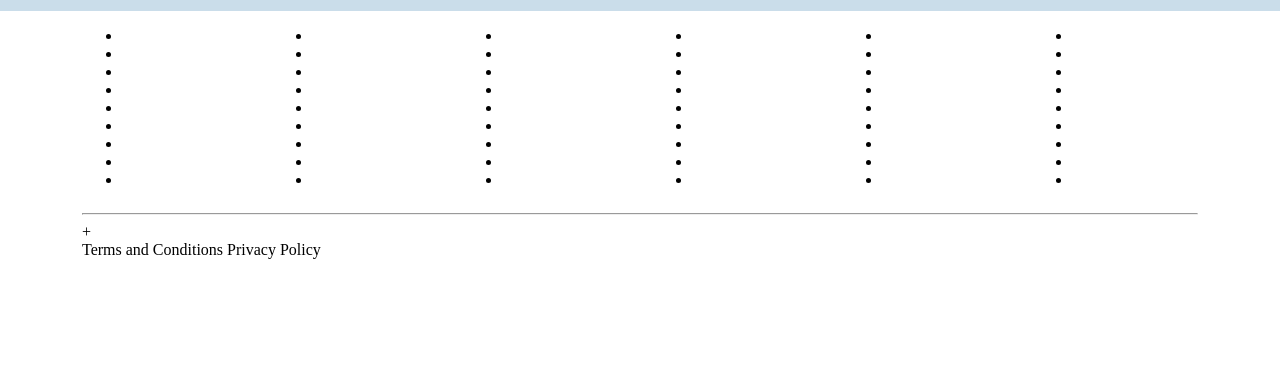
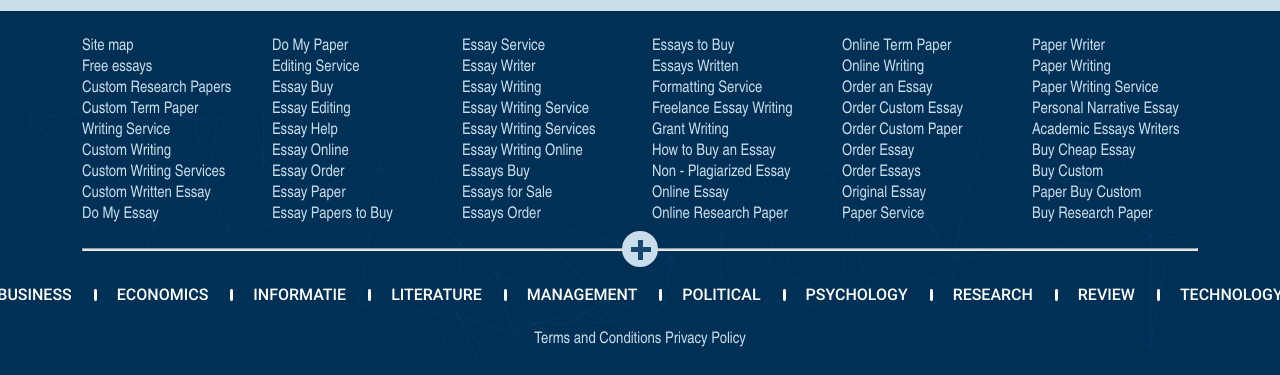
Before and after one commit to Raal93/BestWritings, a plain HTML site: page index.html in a window 1280 px wide. Shown: the part 3135-3510 px from the top of the page. Before the commit the page ends 3394 px from the top, so only its background shows below. Drawn offline with Linux system fonts and the light colour scheme.

Commit message:
finished footer. Desktop >1400px is ready now

```diff
--- a/index.html
+++ b/index.html
@@ -406,95 +406,110 @@
     <footer>
       <div class="container-fluid">
         <div class="container">
-          <div class="row">
-            <div class="col-2 lists">
+          <div class="row lists">
+            <div class="col-2">
               <ul>
-                <li><a href="#"></a></li>
-                <li><a href="#"></a></li>
-                <li><a href="#"></a></li>
-                <li><a href="#"></a></li>
-                <li><a href="#"></a></li>
-                <li><a href="#"></a></li>
-                <li><a href="#"></a></li>
-                <li><a href="#"></a></li>
-                <li><a href="#"></a></li>
+                <li><a href="#">Site map</a></li>
+                <li><a href="#">Free essays</a></li>
+                <li><a href="#">Custom Research Papers</a></li>
+                <li><a href="#">Custom Term Paper</a></li>
+                <li><a href="#">Writing Service</a></li>
+                <li><a href="#">Custom Writing</a></li>
+                <li><a href="#">Custom Writing Services</a></li>
+                <li><a href="#">Custom Written Essay</a></li>
+                <li><a href="#">Do My Essay</a></li>
               </ul>
             </div>
             <div class="col-2">
               <ul>
-                <li><a href="#"></a></li>
-                <li><a href="#"></a></li>
-                <li><a href="#"></a></li>
-                <li><a href="#"></a></li>
-                <li><a href="#"></a></li>
-                <li><a href="#"></a></li>
-                <li><a href="#"></a></li>
-                <li><a href="#"></a></li>
-                <li><a href="#"></a></li>
+                <li><a href="#">Do My Paper</a></li>
+                <li><a href="#">Editing Service</a></li>
+                <li><a href="#">Essay Buy</a></li>
+                <li><a href="#">Essay Editing</a></li>
+                <li><a href="#">Essay Help</a></li>
+                <li><a href="#">Essay Online</a></li>
+                <li><a href="#">Essay Order</a></li>
+                <li><a href="#">Essay Paper</a></li>
+                <li><a href="#">Essay Papers to Buy</a></li>
               </ul>
             </div>
             <div class="col-2">
               <ul>
-                <li><a href="#"></a></li>
-                <li><a href="#"></a></li>
-                <li><a href="#"></a></li>
-                <li><a href="#"></a></li>
-                <li><a href="#"></a></li>
-                <li><a href="#"></a></li>
-                <li><a href="#"></a></li>
-                <li><a href="#"></a></li>
-                <li><a href="#"></a></li>
+                <li><a href="#">Essay Service</a></li>
+                <li><a href="#">Essay Writer</a></li>
+                <li><a href="#">Essay Writing</a></li>
+                <li><a href="#">Essay Writing Service</a></li>
+                <li><a href="#">Essay Writing Services</a></li>
+                <li><a href="#">Essay Writing Online</a></li>
+                <li><a href="#">Essays Buy</a></li>
+                <li><a href="#">Essays for Sale</a></li>
+                <li><a href="#">Essays Order</a></li>
               </ul>
             </div>
             <div class="col-2">
               <ul>
-                <li><a href="#"></a></li>
-                <li><a href="#"></a></li>
-                <li><a href="#"></a></li>
-                <li><a href="#"></a></li>
-                <li><a href="#"></a></li>
-                <li><a href="#"></a></li>
-                <li><a href="#"></a></li>
-                <li><a href="#"></a></li>
-                <li><a href="#"></a></li>
+                <li><a href="#">Essays to Buy</a></li>
+                <li><a href="#">Essays Written</a></li>
+                <li><a href="#">Formatting Service</a></li>
+                <li><a href="#">Freelance Essay Writing</a></li>
+                <li><a href="#">Grant Writing</a></li>
+                <li><a href="#">How to Buy an Essay</a></li>
+                <li><a href="#">Non - Plagiarized Essay</a></li>
+                <li><a href="#">Online Essay</a></li>
+                <li><a href="#">Online Research Paper</a></li>
               </ul>
             </div>
             <div class="col-2">
               <ul>
-                <li><a href="#"></a></li>
-                <li><a href="#"></a></li>
-                <li><a href="#"></a></li>
-                <li><a href="#"></a></li>
-                <li><a href="#"></a></li>
-                <li><a href="#"></a></li>
-                <li><a href="#"></a></li>
-                <li><a href="#"></a></li>
-                <li><a href="#"></a></li>
+                <li><a href="#">Online Term Paper</a></li>
+                <li><a href="#">Online Writing</a></li>
+                <li><a href="#">Order an Essay</a></li>
+                <li><a href="#">Order Custom Essay</a></li>
+                <li><a href="#">Order Custom Paper</a></li>
+                <li><a href="#">Order Essay</a></li>
+                <li><a href="#">Order Essays</a></li>
+                <li><a href="#">Original Essay</a></li>
+                <li><a href="#">Paper Service</a></li>
               </ul>
             </div>
             <div class="col-2">
               <ul>
-                <li><a href="#"></a></li>
-                <li><a href="#"></a></li>
-                <li><a href="#"></a></li>
-                <li><a href="#"></a></li>
-                <li><a href="#"></a></li>
-                <li><a href="#"></a></li>
-                <li><a href="#"></a></li>
-                <li><a href="#"></a></li>
-                <li><a href="#"></a></li>
+                <li><a href="#">Paper Writer</a></li>
+                <li><a href="#">Paper Writing</a></li>
+                <li><a href="#">Paper Writing Service</a></li>
+                <li><a href="#">Personal Narrative Essay</a></li>
+                <li><a href="#">Academic Essays Writers</a></li>
+                <li><a href="#">Buy Cheap Essay</a></li>
+                <li><a href="#">Buy Custom</a></li>
+                <li><a href="#">Paper Buy Custom</a></li>
+                <li><a href="#">Buy Research Paper</a></li>
               </ul>
             </div>
           </div>
           <div class="row">
-            <div class="col-12 lane">
+            <div class="col-12 line">
               <hr />
-              <div class="plus">+</div>
+              <div class="plus">
+                <img src="./images/Rectangle 15 copy.png" alt="plus-icon" />
+              </div>
             </div>
           </div>
           <div class="row bottom-nav">
-            <div class="col-12 bottom-menu"></div>
-            <div class="col-12">Terms and Conditions Privacy Policy</div>
+            <div class="col-12 bottom-menu">
+              <ul>
+                <li>BUSINESS</li>
+                <li>ECONOMICS</li>
+                <li>INFORMATIE</li>
+                <li>LITERATURE</li>
+                <li>MANAGEMENT</li>
+                <li>POLITICAL</li>
+                <li>PSYCHOLOGY</li>
+                <li>RESEARCH</li>
+                <li>REVIEW</li>
+                <li>TECHNOLOGY</li>
+              </ul>
+            </div>
+            <div class="col-12 terms">Terms and Conditions Privacy Policy</div>
           </div>
         </div>
       </div>
--- a/style/style.css
+++ b/style/style.css
@@ -10,3 +10,4 @@
 @import url(./style_files/whyOrder.css);
 @import url(./style_files/howItWorks.css);
 @import url(./style_files/logoGallery.css);
+@import url(./style_files/footer.css);
--- /dev/null
+++ b/style/style_files/footer.css
@@ -0,0 +1,102 @@
+footer {
+  background-color: var(--color_main_2);
+  background-image: url("../../images/Bg3.svg");
+  background-repeat: no-repeat;
+  background-position: center center;
+  background-size: cover;
+}
+
+footer .lists ul {
+  list-style: none;
+  padding: 0;
+  margin: 25px 0 15px 0;
+}
+
+footer .lists ul > li > a {
+  font-size: 16px;
+  color: var(--color_btn_read_more_hover);
+  font-family: "Arial Narrow";
+  text-align: left;
+  text-decoration: none;
+  padding: 3px 0;
+}
+
+footer .lists ul > li > a:hover {
+  text-decoration: underline;
+}
+
+footer .line {
+  position: relative;
+}
+
+footer .line hr {
+  height: 3px;
+  background-color: var(--color_btn_read_more_hover);
+}
+
+footer .line .plus {
+  background-color: var(--color_btn_read_more_hover);
+  width: 36px;
+  height: 36px;
+  border-radius: 50%;
+
+  display: flex;
+  justify-content: center;
+  align-items: center;
+
+  position: absolute;
+  top: calc(50% - 18px);
+  left: calc(50% - 18px);
+}
+
+footer .bottom-menu ul {
+  width: 100%;
+  list-style: none;
+  display: flex;
+  flex-direction: row;
+  align-items: center;
+  justify-content: center;
+  padding: 0;
+  margin: 15px 0;
+}
+
+footer .bottom-menu ul li {
+  font-size: 16px;
+  line-height: 42px;
+  text-transform: uppercase;
+  color: var(--color_btn_text);
+  font-weight: 500;
+  font-family: "Roboto_Medium";
+  text-align: center;
+  position: relative;
+}
+
+footer .bottom-menu ul li:not(:last-of-type) {
+  margin-right: 45px;
+}
+
+footer .bottom-menu ul li:not(:last-of-type)::after {
+  content: "";
+  display: block;
+  height: 12px;
+  width: 3px;
+  border-radius: 25%;
+  background: var(--color_btn_text);
+  position: absolute;
+  top: calc(50% - 6px);
+  right: -25px;
+}
+
+footer .bottom-menu ul li:hover {
+  color: #1b7fd0;
+  background: var(--color_btn_text);
+  box-shadow: 25px 0 0 0 var(--color_btn_text), -25px 0 0 0 var(--color_btn_text);
+}
+
+footer .terms {
+  font-size: 16px;
+  color: var(--color_btn_send_message_hover);
+  font-family: "Arial Narrow";
+  text-align: center;
+  margin-bottom: 25px;
+}
```
Also changed, not shown: images/Rectangle 15 copy.png (added).
